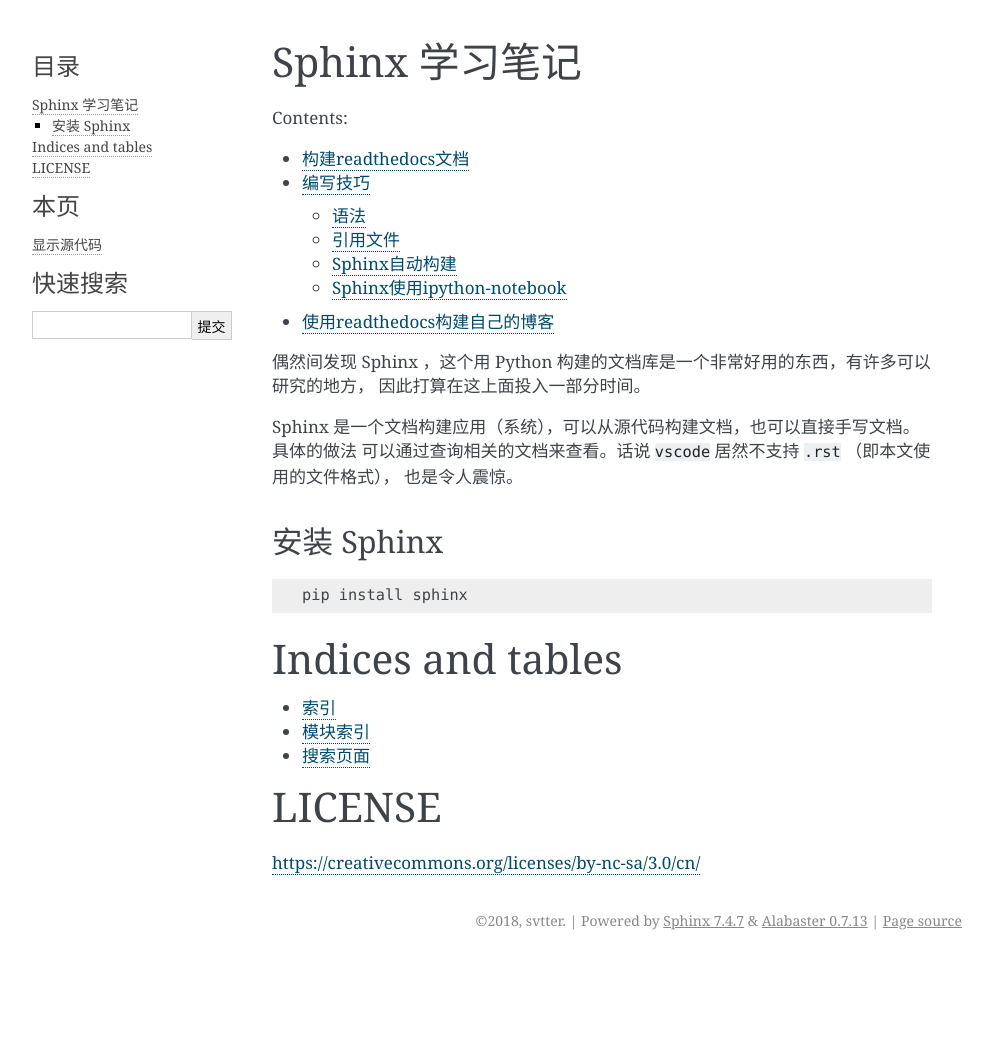
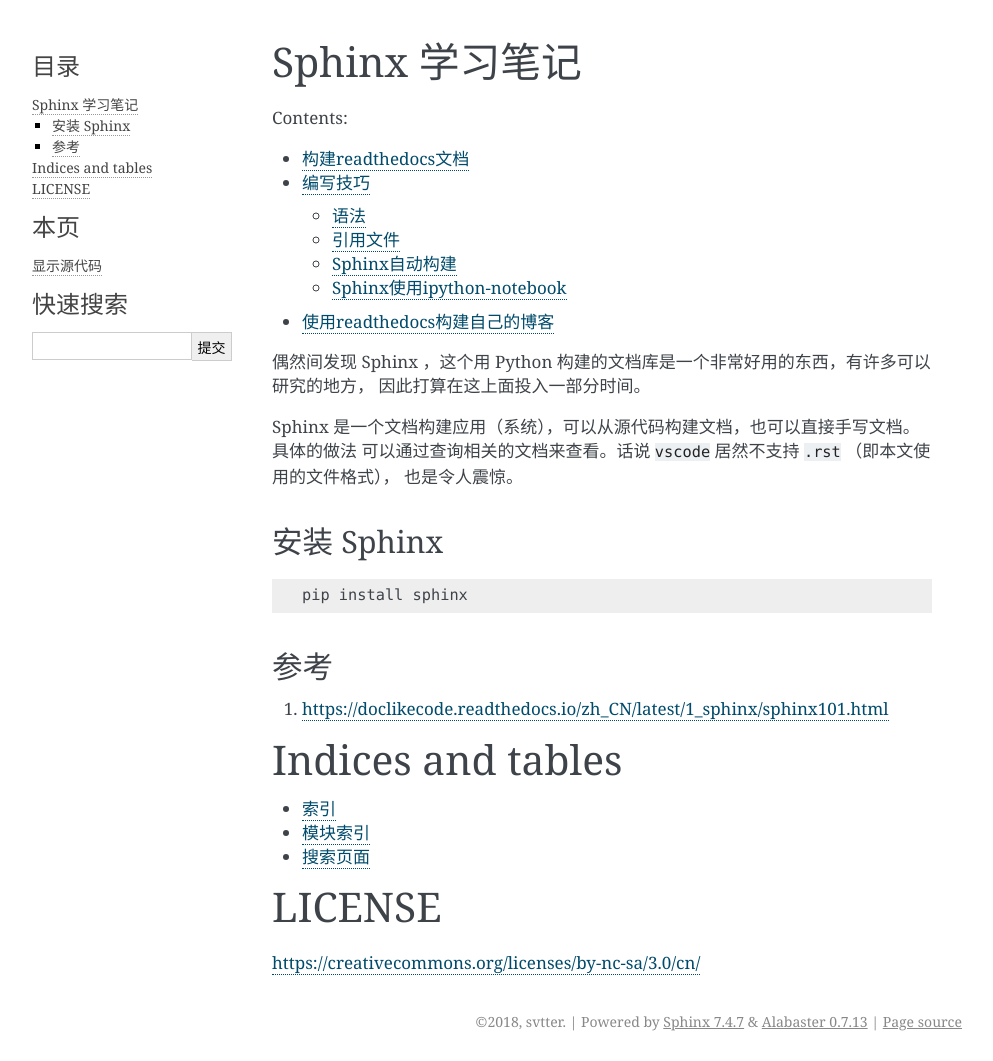
Before and after one commit to Svtter/Sphinx-learn, a Sphinx documentation site: the page built from source/index.rst, in a window 1280 px wide. Shown: the whole page, without its empty margins (148-1141 px from the left). Built offline with Sphinx 7.4.7, drawn with Linux system fonts in a browser that asks for light colours; before the commit the page ends 960 px from its top, so only the background shows below that.

Commit message:
update index.rst

```diff
--- a/source/index.rst
+++ b/source/index.rst
@@ -25,6 +25,11 @@
     pip install sphinx
 
 
+参考
+-----
+
+1. https://doclikecode.readthedocs.io/zh_CN/latest/1_sphinx/sphinx101.html
+
 
 Indices and tables
 ==================
```
